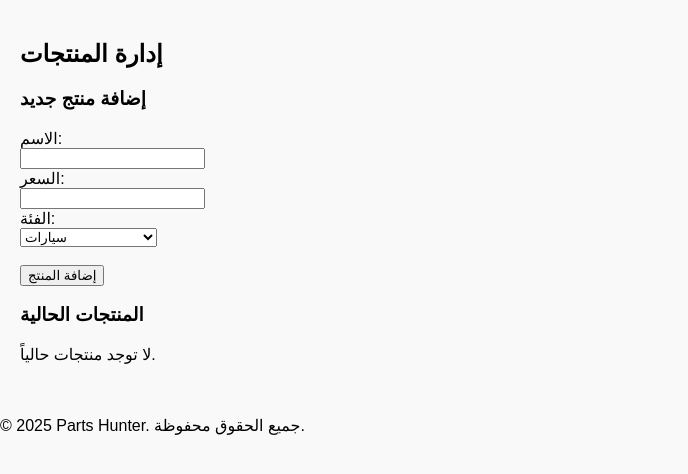
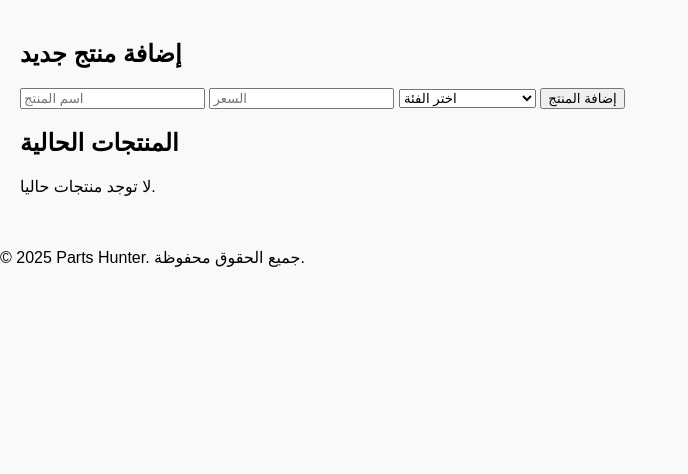
Before and after one commit to Aljaili-Elsmani/Parts-hunter, a Flask app: page /admin in a window 1280 px wide. Shown: the part 39-513 px from the top of the page, without its empty margins (0-688 px from the left). Run offline with Flask 3, Linux system fonts and the light colour scheme.

Commit message:
Update admin.html

```diff
--- a/app/templates/admin.html
+++ b/app/templates/admin.html
@@ -3,35 +3,39 @@
 {% block title %}إدارة المنتجات - Parts Hunter{% endblock %}
 
 {% block content %}
-<h2>إدارة المنتجات</h2>
-
-<h3>إضافة منتج جديد</h3>
+<h2>إضافة منتج جديد</h2>
 <form method="POST">
-  <label>الاسم:</label><br>
-  <input type="text" name="name" required><br>
-  <label>السعر:</label><br>
-  <input type="text" name="price" required><br>
-  <label>الفئة:</label><br>
+    <input type="text" name="name" placeholder="اسم المنتج" required>
+    <input type="number" name="price" placeholder="السعر" required>
     <select name="category" required>
+        <option value="">اختر الفئة</option>
         <option value="سيارات">سيارات</option>
         <option value="أدوات كهربائية">أدوات كهربائية</option>
         <option value="معدات تعدين">معدات تعدين</option>
         <option value="معدات طاقة شمسية">معدات طاقة شمسية</option>
-  </select><br><br>
+    </select>
     <button type="submit">إضافة المنتج</button>
 </form>
 
-<h3>المنتجات الحالية</h3>
+<h2>المنتجات الحالية</h2>
 {% if products %}
-  <ul>
+<table>
+    <tr>
+        <th>الاسم</th>
+        <th>السعر</th>
+        <th>الفئة</th>
+        <th>حذف</th>
+    </tr>
     {% for product in products %}
-      <li>
-        {{ product.name }} - {{ product.price }} - {{ product.category }}
-        <a href="{{ url_for('delete_product', id=product.id) }}" style="color:red;">حذف</a>
-      </li>
+    <tr>
+        <td>{{ product.name }}</td>
+        <td>{{ product.price }}</td>
+        <td>{{ product.category }}</td>
+        <td><a href="{{ url_for('delete', index=loop.index0) }}" class="delete-btn">حذف</a></td>
+    </tr>
     {% endfor %}
-  </ul>
+</table>
 {% else %}
-  <p>لا توجد منتجات حالياً.</p>
+<p>لا توجد منتجات حاليا.</p>
 {% endif %}
 {% endblock %}
```
Lines whose indentation alone changed are shown as unchanged.
